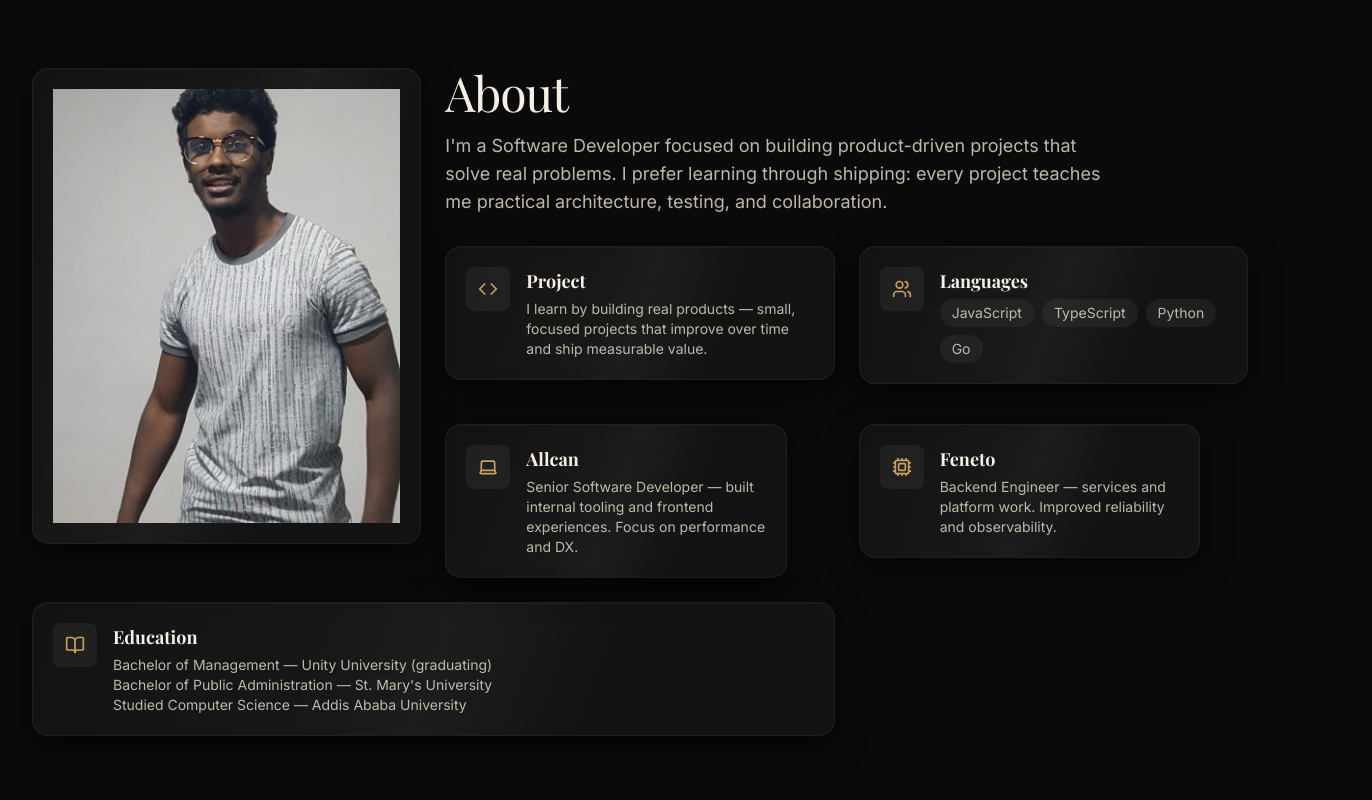
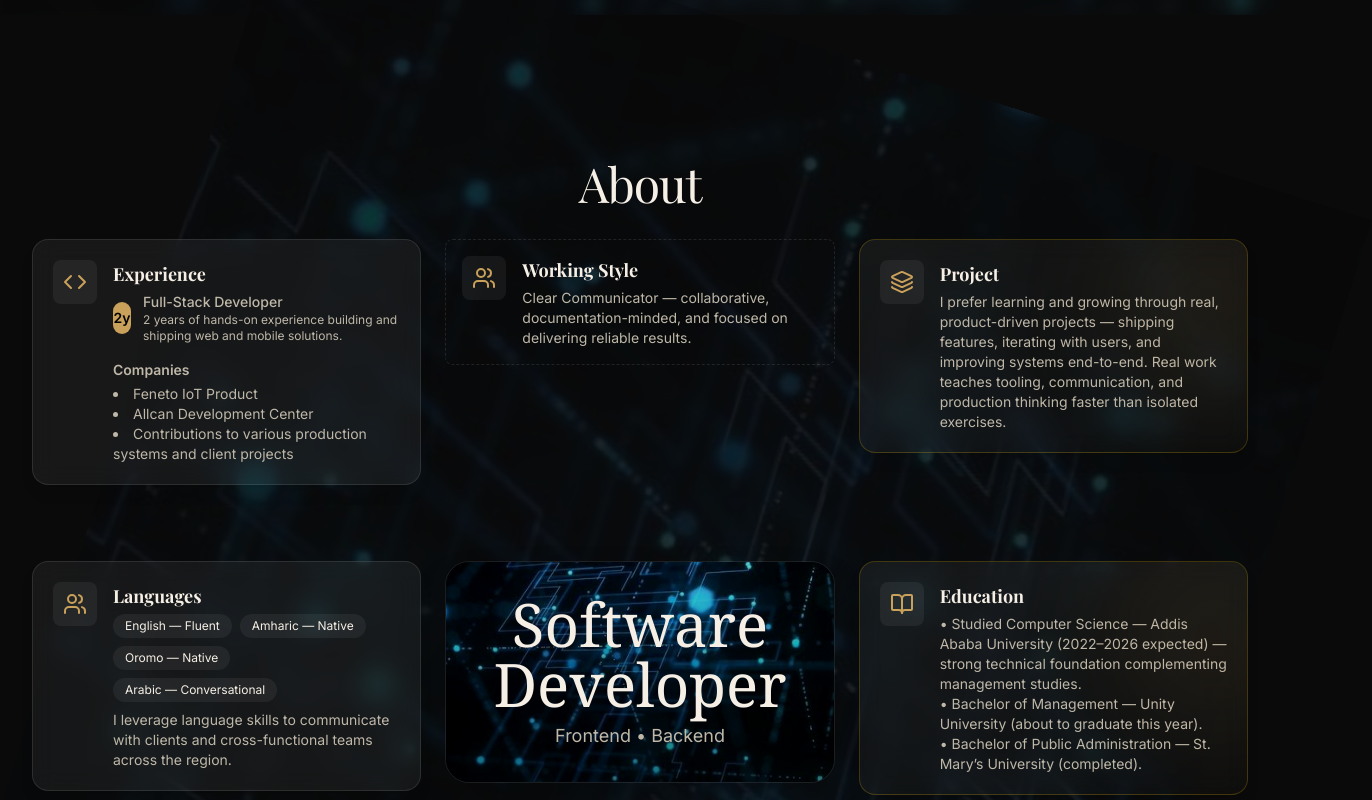
Before and after one commit to AbdiAhmed6457/abdiAhmed, a Next.js app: page / in a window 1280 px wide. Shown: the part 740-1540 px from the top of the page, 1372 px wide, since content can reach past the window. Built offline with nearby package versions, Linux system fonts and the light colour scheme.

Commit message:
done with the about page

```diff
--- a/src/app/globals.css
+++ b/src/app/globals.css
@@ -226,6 +226,13 @@ body::before{
 }
 @keyframes spin-slow { from { transform: rotate(0deg) } to { transform: rotate(360deg) } }
 
+/* Spinning background helper for central visuals */
+.spin-bg{ animation: spin-slow 22s linear infinite; transform-origin: center center; }
+
+@media (prefers-reduced-motion: reduce) {
+  .spin-bg { animation: none !important; }
+}
+
 /* floating decorative images */
 .float-1{ animation: float-y 6s ease-in-out infinite; }
 .float-2{ animation: float-y 8s ease-in-out infinite; animation-delay: 1s }
--- a/src/components/sections/about.tsx
+++ b/src/components/sections/about.tsx
@@ -1,121 +1,174 @@
 "use client";
 
+import React from "react";
 import { motion } from "framer-motion";
-import Image from "next/image";
-import { Laptop, Cpu, Code, Globe, BookOpen, Users } from "lucide-react";
+import { Code, Layers, Users, Globe, BookOpen, Laptop, Cpu } from "lucide-react";
 
-const fadeUp = {
-    hidden: { opacity: 0, y: 12 },
-    visible: { opacity: 1, y: 0 },
-};
+function Card({ icon, title, children, variant = "glass" }: { icon: any; title: string; children: React.ReactNode; variant?: string }) {
+    const Icon = icon;
+    const base = "p-5 rounded-2xl shadow-lg border backdrop-blur-md transition transform-gpu hover:-translate-y-1 hover:scale-105 duration-300 ease-out";
+    const variants: Record<string, string> = {
+        glass: base + " bg-white/6 border-white/10",
+        gold: base + " bg-gradient-to-br from-yellow-50/6 via-yellow-50/4 to-yellow-50/2 border-yellow-400/20 relative overflow-hidden",
+        slate: base + " bg-neutral-900/60 border-neutral-700/40",
+        minimal: "p-4 rounded-lg bg-transparent border border-dashed border-white/10",
+    };
 
-function Card({ icon: Icon, title, children, className = "", iconStyle = {} }: any) {
     return (
-        <motion.div
-            initial="hidden"
-            whileInView="visible"
-            viewport={{ once: true }}
-            variants={fadeUp}
-            transition={{ duration: 0.6 }}
-            className={`lux-card p-5 rounded-2xl shadow-lg ${className}`}
-        >
+        <div className={variants[variant] || variants.glass}>
+                {variant === "gold" && (
+                <div className="absolute -top-6 -right-16 w-48 h-48 rounded-full opacity-10 bg-[var(--lux-gold)] blur-3xl pointer-events-none" />
+            )}
             <div className="flex items-start gap-4">
-                <div className="w-11 h-11 flex items-center justify-center rounded-lg bg-white/5">
-                    <Icon size={20} style={iconStyle} />
+                    <div className="shrink-0 w-11 h-11 rounded-lg flex items-center justify-center bg-white/6">
+                    <Icon className="w-6 h-6" style={{ color: 'var(--lux-gold)' }} />
                 </div>
-                <div className="flex-1">
+                <div>
                     <h4 className="text-lg font-semibold">{title}</h4>
-                    <div className="mt-1 text-sm text-(--muted-foreground)">{children}</div>
+                    <div className="text-sm text-[var(--muted-foreground)] mt-1">{children}</div>
                 </div>
             </div>
-        </motion.div>
+        </div>
     );
 }
 
+const container = {
+    hidden: {},
+    show: { transition: { staggerChildren: 0.06 } },
+};
+
+const item = {
+    hidden: { opacity: 0, y: 10 },
+    show: { opacity: 1, y: 0, transition: { duration: 0.45 } },
+};
+
 export function About() {
     return (
-        <section id="about" className="relative container mx-auto py-16 px-4 md:px-8">
-            <div className="absolute inset-0 pointer-events-none">
-                <div className="spin-bg opacity-10" />
+        <section id="about" className="container mx-auto pt-12 pb-12 md:pt-16 md:pb-12 px-4 md:px-8 relative">
+            <div className="absolute inset-0 -z-10 pointer-events-none opacity-20">
+                <div className="spin-bg bg-cover bg-center w-full h-full" style={{ backgroundImage: 'url(/newLanding.jpg)', filter: 'contrast(1.02) brightness(0.85)' }} />
             </div>
+            <h2 className="text-4xl sm:text-5xl font-serif tracking-tight mb-8 text-center">About</h2>
 
-            <div className="relative grid gap-6 md:grid-cols-3 md:grid-rows-3 auto-rows-min grid-flow-dense">
-                <div className="md:col-span-1 md:row-span-3">
+            <motion.div
+                initial="hidden"
+                whileInView="show"
+                viewport={{ once: true, amount: 0.2 }}
+                variants={container}
+                className="relative"
+            >
+                <div className="grid grid-cols-1 md:grid-cols-3 md:grid-rows-3 gap-6 items-start auto-rows-min grid-flow-dense">
+                    {/* top-left */}
+                    <motion.div initial={{ opacity: 0, x: -18 }} whileInView={{ opacity: 1, x: 0 }} transition={{ duration: 0.6, delay: 0.06 }} className="md:col-start-1 md:row-start-1">
+                        <Card icon={Code} title="Experience" variant="glass">
+                            <div className="flex flex-col gap-2">
+                                <div className="flex items-center gap-3">
+                                    <span className="inline-flex items-center justify-center w-8 h-8 rounded-full bg-[var(--lux-gold)] text-black font-semibold">2y</span>
+                                    <div>
+                                        <div className="font-medium">Full-Stack Developer</div>
+                                        <div className="text-xs text-[var(--muted-foreground)]">2 years of hands-on experience building and shipping web and mobile solutions.</div>
+                                    </div>
+                                </div>
+
+                                <div className="mt-2">
+                                    <div className="text-sm font-semibold">Companies</div>
+                                    <ul className="mt-1 text-sm text-[var(--muted-foreground)] list-disc list-inside">
+                                        <li>Feneto IoT Product</li>
+                                        <li>Allcan Development Center</li>
+                                        <li>Contributions to various production systems and client projects</li>
+                                    </ul>
+                                </div>
+                            </div>
+                        </Card>
+                    </motion.div>
+
+                    {/* top-center */}
+                    <motion.div initial={{ opacity: 0, y: -18 }} whileInView={{ opacity: 1, y: 0 }} transition={{ duration: 0.6, delay: 0.09 }} className="md:col-start-2 md:row-start-1">
+                        <Card icon={Users} title="Working Style" variant="minimal">
+                            Clear Communicator — collaborative, documentation-minded, and focused on delivering reliable results.
+                        </Card>
+                    </motion.div>
+
+                    {/* top-right */}
+                    <motion.div initial={{ opacity: 0, x: 18 }} whileInView={{ opacity: 1, x: 0 }} transition={{ duration: 0.6, delay: 0.12 }} className="md:col-start-3 md:row-start-1">
+                        <Card icon={Layers} title="Project" variant="gold">
+                            I prefer learning and growing through real, product-driven projects — shipping features, iterating with users, and improving systems end-to-end. Real work teaches tooling, communication, and production thinking faster than isolated exercises.
+                        </Card>
+                    </motion.div>
+
+                    {/* middle-left */}
+                    {/* removed Availability & Boosts per request */}
+
+                    {/* center big computer visual */}
                     <motion.div
-                        initial={{ opacity: 0, scale: 0.98, x: -20 }}
-                        whileInView={{ opacity: 1, scale: 1, x: 0 }}
-                        viewport={{ once: true }}
-                        transition={{ duration: 0.7 }}
-                        className="rounded-2xl overflow-hidden lux-card"
+                        initial={{ opacity: 0, scale: 0.96 }}
+                        whileInView={{ opacity: 1, scale: 1 }}
+                        transition={{ duration: 0.7, delay: 0.18 }}
+                        whileHover={{ scale: 1.02 }}
+                        className="md:col-start-2 md:row-start-2 flex items-center justify-center"
                     >
-                        <div className="relative aspect-4/5 bg-neutral-900">
-                            <Image
-                                src="/abdi.jpg"
-                                alt="Abdi Ahmed"
-                                fill
-                                sizes="(max-width: 640px) 90vw, 400px"
-                                className="object-cover"
-                                priority
+                        <div className="relative w-full max-w-sm sm:max-w-md md:max-w-lg lg:max-w-xl xl:max-w-2xl rounded-3xl overflow-hidden shadow-2xl border border-white/8 transform-gpu">
+                            <div
+                                className="absolute inset-0 bg-cover bg-center"
+                                style={{ backgroundImage: 'url(/newLanding.jpg)', filter: 'contrast(1.04) brightness(0.85)' }}
                             />
+                            <div className="relative z-10 p-8 bg-linear-to-t from-black/40 to-transparent flex flex-col items-center justify-center text-center min-h-[90px] md:min-h-24 lg:min-h-36">
+                                        <div className="text-3xl sm:text-4xl md:text-5xl lg:text-6xl font-serif text-[var(--lux-ivory)]">Software Developer</div>
+                                        <div className="mt-2 text-sm sm:text-base md:text-lg text-[var(--muted-foreground)]">Frontend • Backend</div>
+                            </div>
+                        </div>
+                    </motion.div>
+
+                    {/* middle-left: Languages (styled chips) */}
+                    <motion.div initial={{ opacity: 0, x: -10 }} whileInView={{ opacity: 1, x: 0 }} transition={{ duration: 0.55, delay: 0.18 }} className="md:col-start-1 md:row-start-2">
+                        <Card icon={Users} title="Languages" variant="glass">
+                            <div className="flex flex-wrap gap-2">
+                                <span className="px-3 py-1 rounded-full text-xs bg-white/6 text-[var(--lux-ivory)]">English — Fluent</span>
+                                <span className="px-3 py-1 rounded-full text-xs bg-white/6 text-[var(--lux-ivory)]">Amharic — Native</span>
+                                <span className="px-3 py-1 rounded-full text-xs bg-white/6 text-[var(--lux-ivory)]">Oromo — Native</span>
+                                <span className="px-3 py-1 rounded-full text-xs bg-white/6 text-[var(--lux-ivory)]">Arabic — Conversational</span>
+                            </div>
+                            <div className="mt-2 text-sm text-[var(--muted-foreground)]">I leverage language skills to communicate with clients and cross-functional teams across the region.</div>
+                        </Card>
+                    </motion.div>
+
+                    {/* removed Verifications per request */}
+
+                    {/* middle-right: Education (with updated degrees) */}
+                    <motion.div initial={{ opacity: 0, x: 10 }} whileInView={{ opacity: 1, x: 0 }} transition={{ duration: 0.55, delay: 0.21 }} className="md:col-start-3 md:row-start-2">
+                        <Card icon={BookOpen} title="Education" variant="gold">
+                            <div className="text-sm text-(--muted-foreground)">
+                                • Studied Computer Science — Addis Ababa University (2022–2026 expected) — strong technical foundation complementing management studies.<br />
+                                • Bachelor of Management — Unity University (about to graduate this year).<br />
+                                • Bachelor of Public Administration — St. Mary’s University (completed).
+                            </div>
+                        </Card>
+                    </motion.div>
+
+                    {/* bottom-right: Employment entries, expanded and more descriptive */}
+                    <motion.div initial={{ opacity: 0, x: 18 }} whileInView={{ opacity: 1, x: 0 }} transition={{ duration: 0.6, delay: 0.3 }} className="md:col-start-2 md:col-end-4 md:row-start-3">
+                        <div className="flex flex-col md:flex-row items-center justify-center gap-6 md:gap-10 lg:gap-12">
+                            <div className="w-full md:w-80 max-w-md mx-auto">
+                                <Card icon={Laptop} title="Allcan Development Center" variant="slate">
+                                    <div className="text-base text-(--muted-foreground)">
+                                        <div className="text-sm">September 2024 - October 2025</div>
+                                        <p className="mt-2 text-base">Led delivery of multiple products: architecture, APIs, frontend and backend implementation, and production deployments. Emphasis on reliability and observability.</p>
+                                    </div>
+                                </Card>
+                            </div>
+
+                            <div className="w-full md:w-80 max-w-md mx-auto">
+                                <Card icon={Cpu} title="Feneto — System Development" variant="slate">
+                                    <div className="text-base text-(--muted-foreground)">
+                                        <div className="text-sm">January 2023 - August 2024</div>
+                                        <p className="mt-2 text-base">Built systems from beginning to end: backend pipelines, dashboards, integrations, and deployment.</p>
+                                    </div>
+                                </Card>
+                            </div>
                         </div>
                     </motion.div>
                 </div>
-
-                <div className="md:col-span-2 md:row-span-1">
-                    <h2 className="text-4xl sm:text-5xl font-serif tracking-tight">About</h2>
-                    <p className="mt-4 text-lg text-(--muted-foreground) max-w-2xl">
-                        I'm a Software Developer focused on building product-driven projects that
-                        solve real problems. I prefer learning through shipping: every project
-                        teaches me practical architecture, testing, and collaboration.
-                    </p>
-                </div>
-
-                <div className="md:col-span-1">
-                    <Card
-                        icon={Code}
-                        title="Project"
-                        iconStyle={{ color: 'var(--lux-gold)' }}
-                    >
-                        I learn by building real products — small, focused projects that
-                        improve over time and ship measurable value.
-                    </Card>
-                </div>
-
-                <div className="md:col-span-1">
-                    <Card icon={Users} title="Languages" iconStyle={{ color: 'var(--lux-gold)' }}>
-                        <div className="flex flex-wrap gap-2">
-                            <span className="px-3 py-1 text-sm rounded-full bg-white/5">JavaScript</span>
-                            <span className="px-3 py-1 text-sm rounded-full bg-white/5">TypeScript</span>
-                            <span className="px-3 py-1 text-sm rounded-full bg-white/5">Python</span>
-                            <span className="px-3 py-1 text-sm rounded-full bg-white/5">Go</span>
-                        </div>
-                    </Card>
-                </div>
-
-                <div className="md:col-span-1 md:mr-8 lg:mr-12">
-                    <Card icon={Laptop} title="Allcan" iconStyle={{ color: 'var(--lux-gold)' }}>
-                        Senior Software Developer — built internal tooling and frontend
-                        experiences. Focus on performance and DX.
-                    </Card>
-                </div>
-
-                <div className="md:col-span-1 md:mr-8 lg:mr-12">
-                    <Card icon={Cpu} title="Feneto" iconStyle={{ color: 'var(--lux-gold)' }}>
-                        Backend Engineer — services and platform work. Improved reliability and
-                        observability.
-                    </Card>
-                </div>
-
-                <div className="md:col-span-2">
-                    <Card icon={BookOpen} title="Education" iconStyle={{ color: 'var(--lux-gold)' }}>
-                        Bachelor of Management — Unity University (graduating)
-                        <br />
-                        Bachelor of Public Administration — St. Mary's University
-                        <br />
-                        Studied Computer Science — Addis Ababa University
-                    </Card>
-                </div>
-            </div>
+            </motion.div>
         </section>
     );
 }
```
Also changed, not shown: src/components/layout/navbar.tsx (+32 -2 lines), src/components/sections/hero.tsx (+10 -4 lines).
